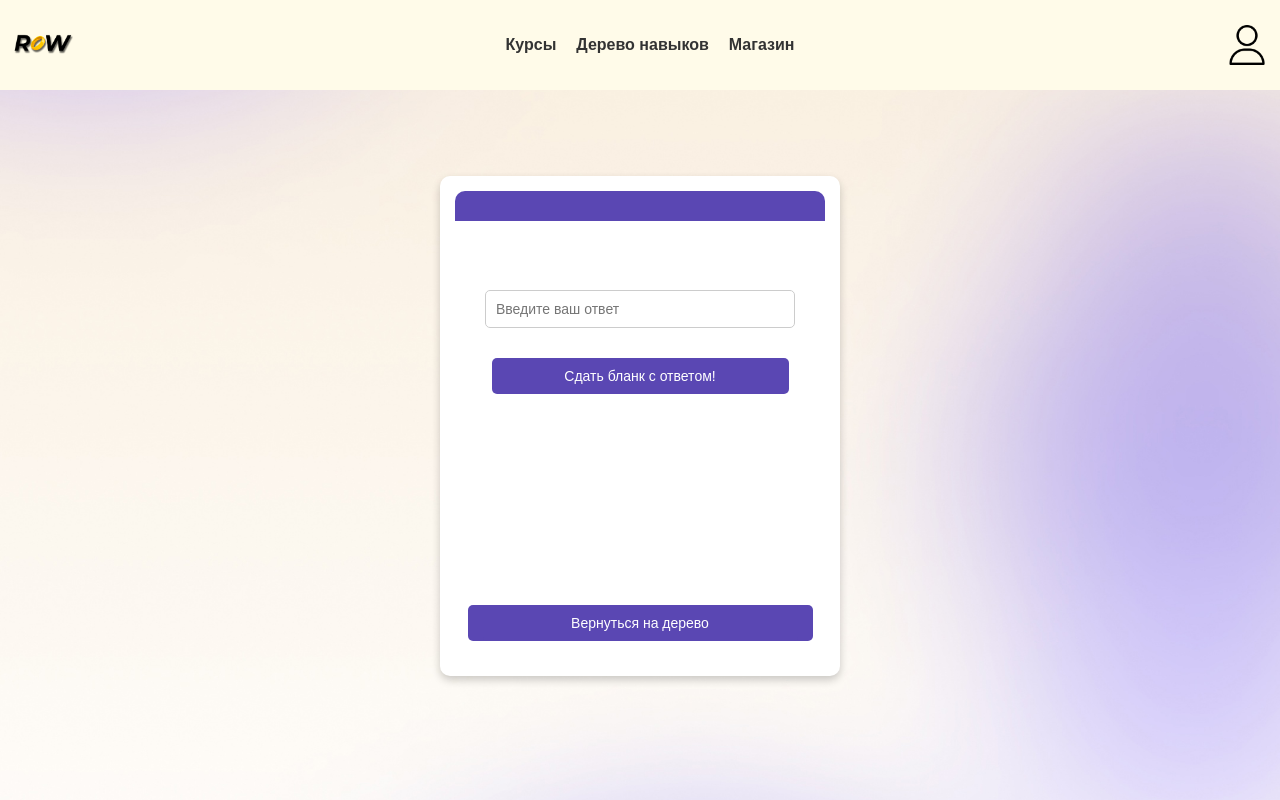
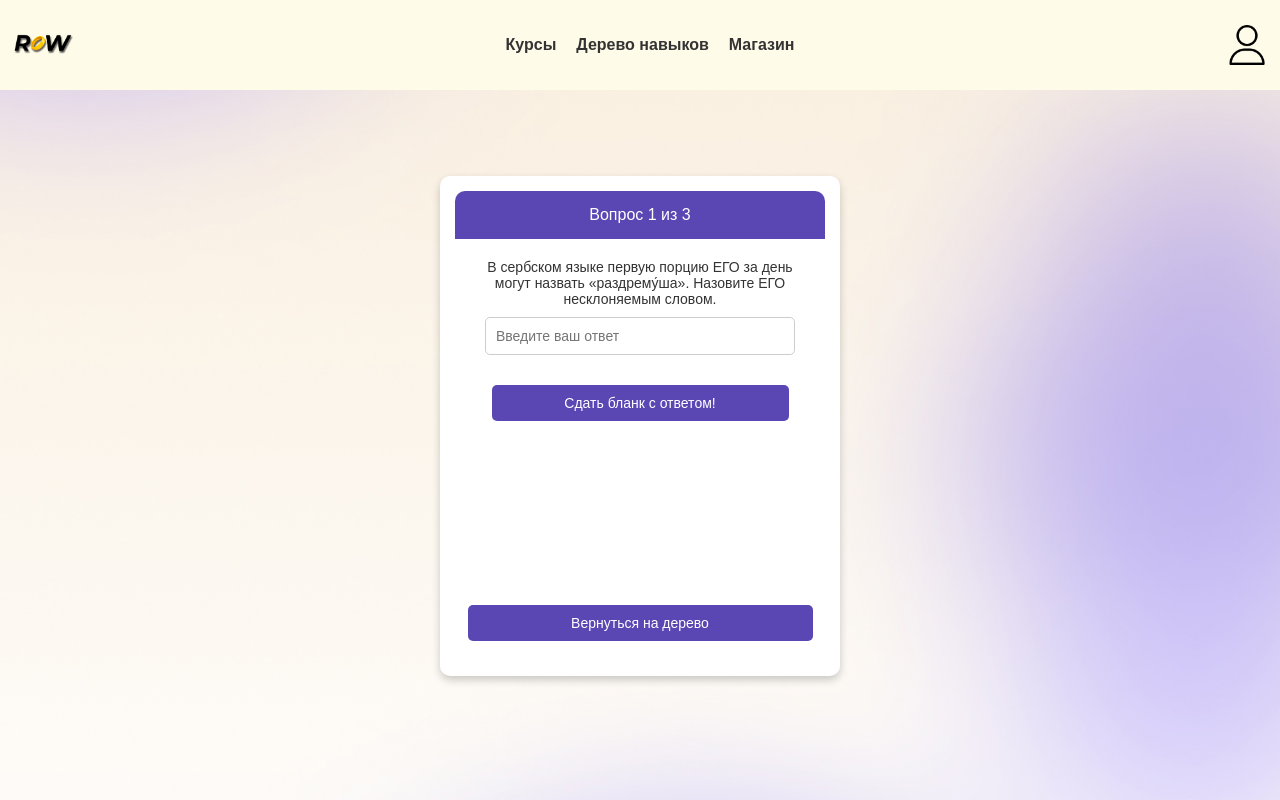
Before and after one commit to NikolyaTruLaLaLa/RingsOfWisdom, a React (Vite) app in the folder frontend/ringsOfWisdom/: page /quiz in a window 1280 px wide. Built offline with nearby package versions, Linux system fonts and the light colour scheme.

Commit message:
added script for quez

```diff
--- a/frontend/ringsOfWisdom/src/pages/Quez.jsx
+++ b/frontend/ringsOfWisdom/src/pages/Quez.jsx
@@ -1,31 +1,104 @@
 import './../assets/style/style_quez.css';
 {/*import script_quez from './../scripts/script_quez'*/}
 
+import React, { useState, useEffect } from 'react';
 import { NavLink } from 'react-router-dom';
-import React from 'react';
+
+
+const questions = [
+    {
+    question: "В сербском языке первую порцию ЕГО за день могут назвать «раздрему́ша». Назовите ЕГО несклоняемым словом.",
+    answers: ["Кофе", "coffee", "кафе"],
+    explanation: "Комментарий: Слово «раздремуша» родственно слову «дремать», а кофе как будто пробуждает человека.",
+    },
+    {
+    question: "Герои романа То́ни Мо́ррисон, действие которого происходит в начале двадцатого века, едут на север, в Нью-Йорк. В описании поездки говорится, что после Де́лавэра в НЁМ убрали занавеску, которая разделяла ЕГО на две части. Назовите ЕГО, использовав дефис.",
+    answers: ["Вагон-ресторан"],
+    explanation: "Комментарий: Герои ехали на поезде, часть вагонов которого была для белых, а часть для афроамериканцев. Вагон-ресторан по требованиям сегрегации был разделён занавеской, которую убрали только после пересечения линии Мэ́йсона-Ди́ксона, разделяющей бывшие рабовладельческие штаты и свободные от рабства штаты севера США.",
+    },
+    {
+    question: "При исследовании яиц вшей с древних мумий была получена неповрежденной уникальная информация о прошлом. Антропóлог сравнивает яйца вшей с НЕЙ. Назовите ЕЁ двумя словами.",
+    answers: ["капсула времени", "капсула памяти", "письмо в будущее"],
+    explanation: "Комментарий: Капсула времени – это послание, предназначенное для потомков. При исследовании яиц вшей на древних мумиях, археологи обнаружили, что скрепляющий их цемент сохраняет ДНК человека лучше, чем зубы или кости мумий. Само яйцо – это тоже своего рода капсула.",
+    },
+    ];
 
     const Quez = () => {
+    const [currentQuestionIndex, setCurrentQuestionIndex] = useState(0);
+    const [userAnswer, setUserAnswer] = useState("");
+    const [feedback, setFeedback] = useState("");
+
+    const currentQuestion = questions[currentQuestionIndex];
+
+    const handleAnswerSubmit = () => {
+    const normalizedAnswers = currentQuestion.answers.map((answer) =>
+    answer.toLowerCase()
+    );
+    const normalizedUserAnswer = userAnswer.trim().toLowerCase();
+
+    if (normalizedUserAnswer === "") {
+    setFeedback("Пожалуйста, введите ответ.");
+    } else if (normalizedAnswers.includes(normalizedUserAnswer)) {
+    setFeedback(`Правильный ответ! ${currentQuestion.explanation}`);
+    } else {
+    setFeedback("Неправильный ответ. Попробуйте еще раз.");
+    }
+    };
+
+    const handleNextQuestion = () => {
+    if (currentQuestionIndex < questions.length - 1) {
+    setCurrentQuestionIndex(currentQuestionIndex + 1);
+    setUserAnswer("");
+    setFeedback("");
+    } else {
+    setFeedback("Это был последний вопрос!");
+    }
+    };
+
     return (
     <div className="quiz-popup">
     <div className="quiz-header">
-                <p id="question-number"></p>
+    <p id="question-number">
+    Вопрос {currentQuestionIndex + 1} из {questions.length}
+    </p>
     </div>
     <div className="quiz-body">
-                <p className="quiz-question-text"> </p>
-                <p className="quiz-question-form"></p>
-                <input type="text" placeholder="Введите ваш ответ" className="answer-input"/>
-                <button className="submit-button">Сдать бланк с ответом!</button>
+    <div className="quiz-question">
+    <p className="quiz-question-text">{currentQuestion.question}</p>
     </div>
-            <p id="feedback"></p>
+    <div className="quiz-answer">
+    <input
+    type="text"
+    className="answer-input"
+    value={userAnswer}
+    onChange={(e) => setUserAnswer(e.target.value)}
+    placeholder="Введите ваш ответ"
+    />
+    </div>
+
+    <button
+    className="submit-button"
+    onClick={
+    feedback.includes("Правильный ответ!")
+    ? handleNextQuestion
+    : handleAnswerSubmit
+    }
+    >
+    {feedback.includes("Правильный ответ!")
+    ? "Следующий вопрос"
+    : "Сдать бланк с ответом!"}
+    </button>
+    <div id="feedback" className="quiz-feedback">
+    {feedback}
+    </div>
+    </div>
     <div className="quiz-footer">
                 <NavLink to="/stngform" className="back-to-menu">
-                <button >Вернуться на дерево</button>
+                    <button>Вернуться на дерево</button>
                 </NavLink>
-
             </div>
-
-            {/*<script src={script_quez}></script>*/}
-        </div> );
-}
+    </div>
+    );
+    };
 
     export default Quez;
```
Lines whose indentation alone changed are shown as unchanged.
